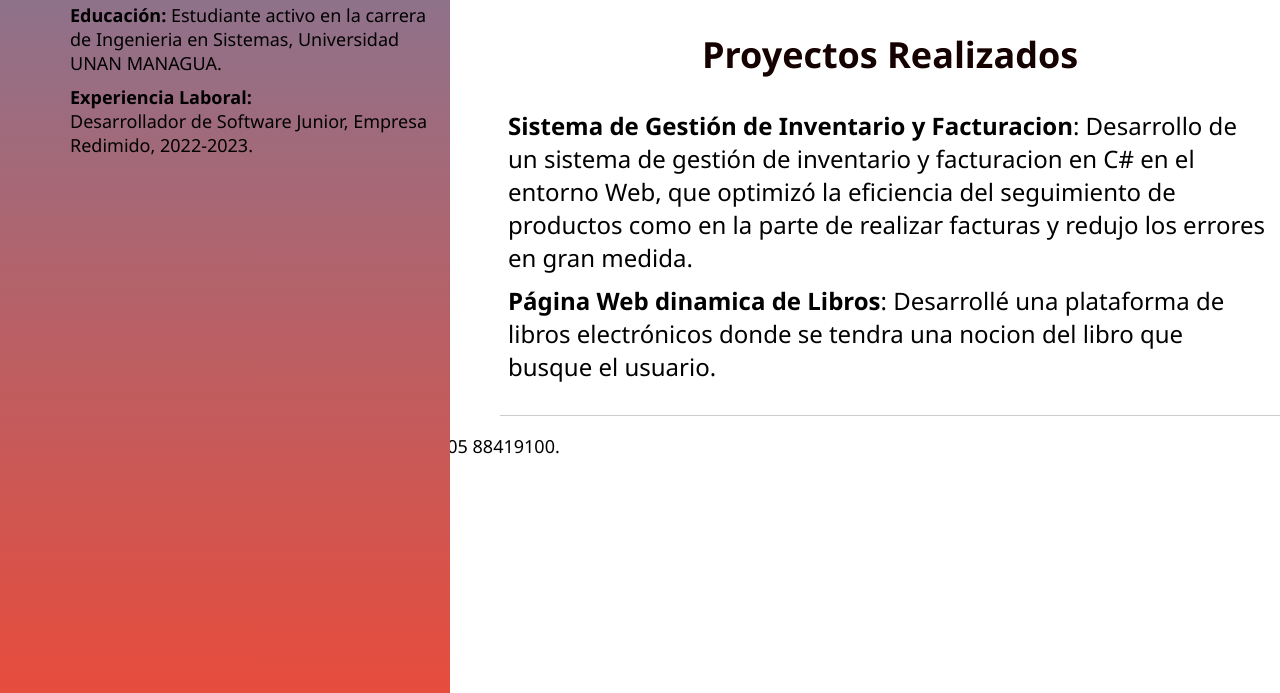
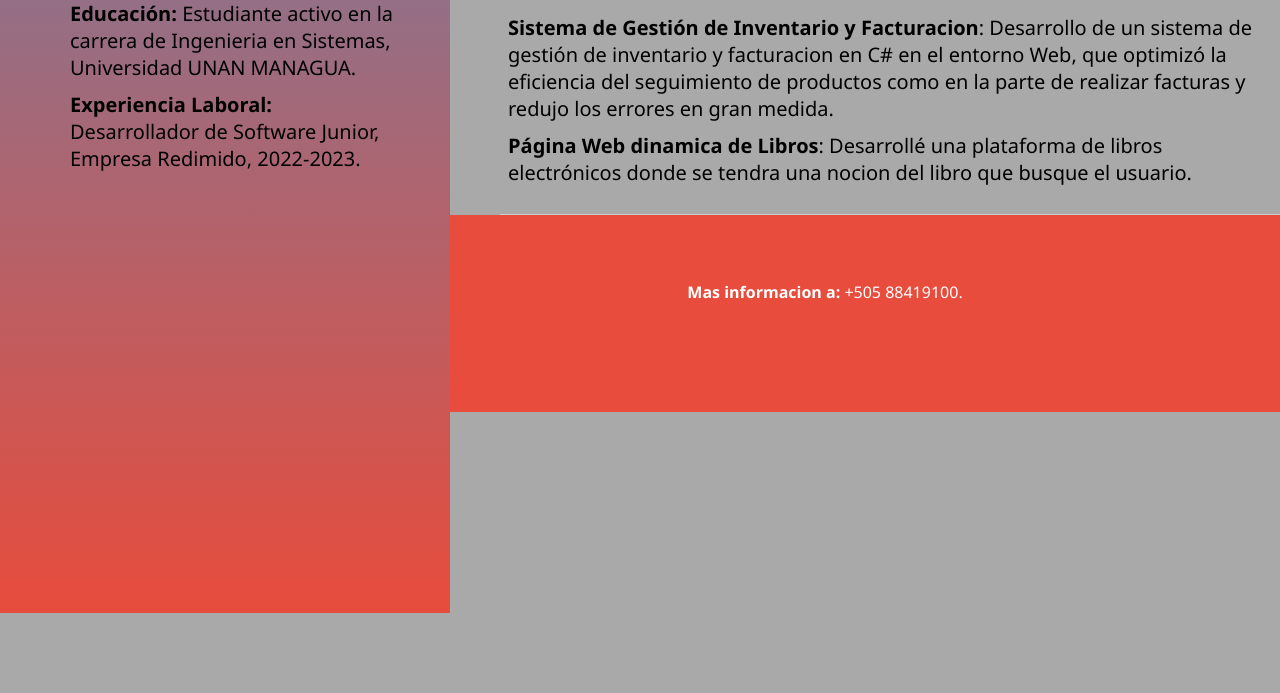
Before and after one commit to 20043296/Curriculum.github.io, a plain HTML site: page Index.html in a window 1280 px wide. Shown: the part 707-1400 px from the top of the page. After the commit the page ends 1320 px from the top, so only its background shows below. Drawn offline with Linux system fonts and the light colour scheme.

Commit message:
Update style.css

```diff
--- a/style.css
+++ b/style.css
@@ -2,6 +2,9 @@ body{
     font-family: 'Segoe UI', Tahoma, Geneva, Verdana, sans-serif;
     margin: 0;
     padding: 0;
+    background-color: darkgrey;
+    font-size: 16px;
+
 }
     h1 {
         color: #333;
@@ -11,11 +14,14 @@ body{
         color: #160101;
     }
     ul {
+        font-size: 20px;
         list-style: none;
         padding: 0;
+
     }
 
     li {
+
         margin-bottom: 10px;
     }
 
@@ -27,7 +33,7 @@ body{
         display: block; /* Asegura que el margen automático funcione */
     }
     .barra-vertical {
-        height: 165%;
+        height: 155%;
     width: 450px;
     position: absolute;
     left: 0;
@@ -39,10 +45,11 @@ body{
       }
       .contenido {
         margin-left: 250px;
-        font-size: 18px;
+        font-size: 12px;
 
       }
       .contenidoo {
+
         margin-left: 70px;
         font-size: 18px;
 
@@ -83,3 +90,14 @@ body{
         justify-content: center; /* Centra horizontalmente */
         margin-right: 85px;
     }
+
+
+    footer{
+        background-color: #e74c3c;
+        height: 97px;
+        text-align: center;
+        color: #fff;
+        font-size: 16px;
+        padding: 50px;
+        margin-left: 120px;
+    }
```
